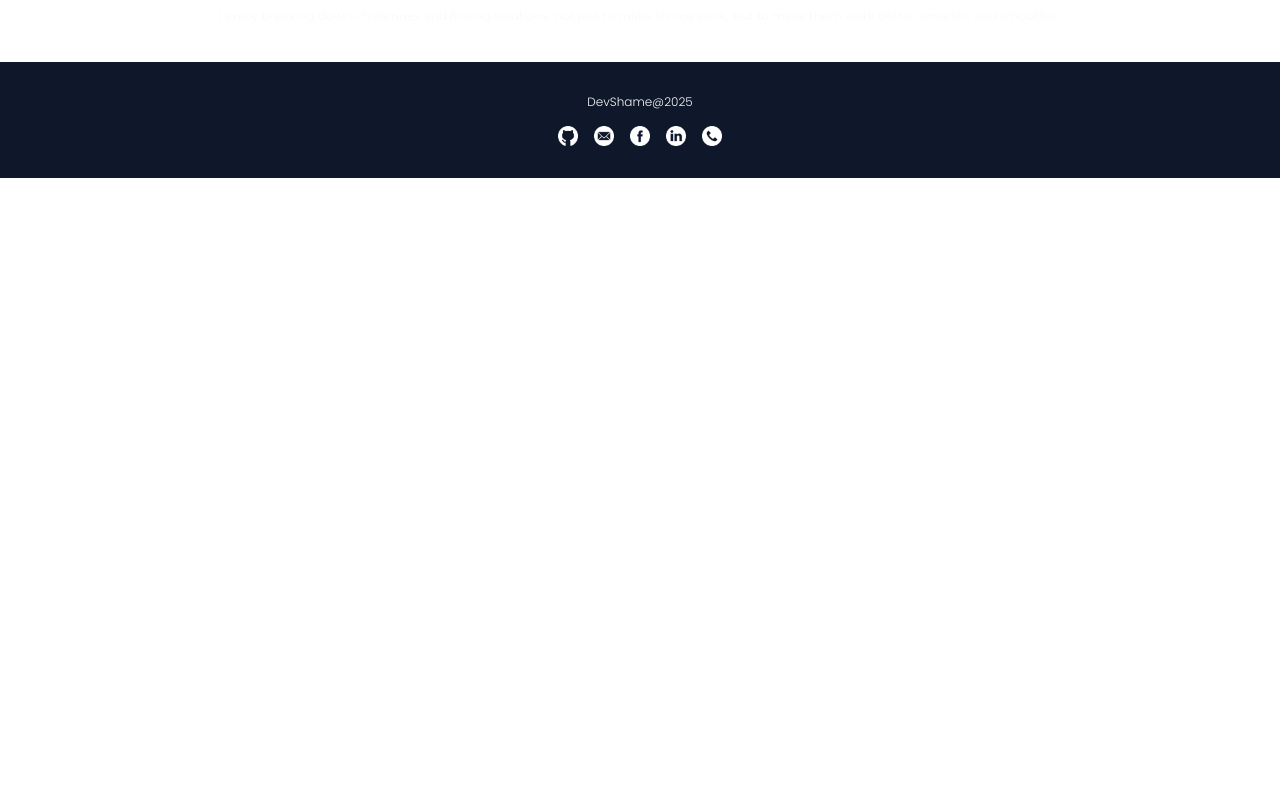
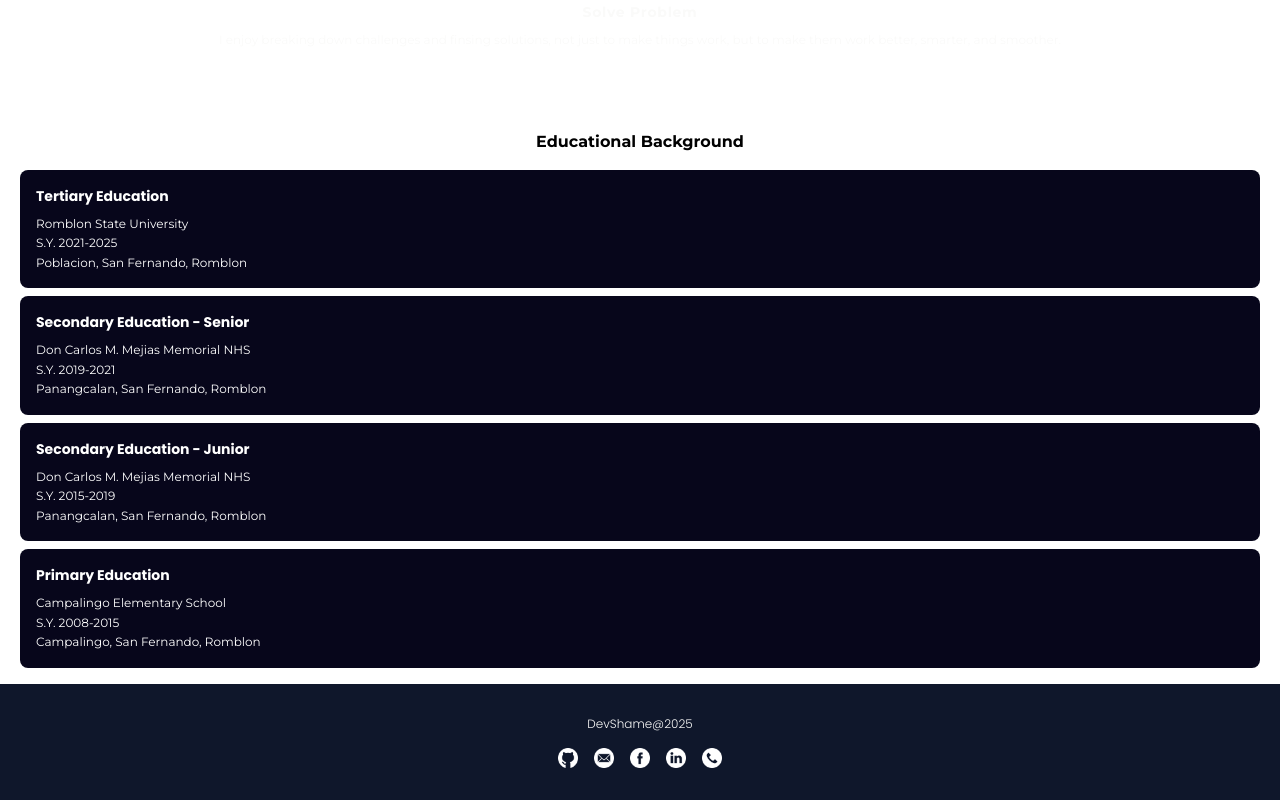
Before and after one commit to shameCanales/shame-portfolio, a React (Vite) app: page /about in a window 1280 px wide. Shown: the part 1833-2633 px from the top of the page. Before the commit the page ends 2011 px from the top, so only its background shows below. Built offline with nearby package versions, Linux system fonts and the light colour scheme; no server answers.

Commit message:
added education background section

```diff
--- /dev/null
+++ b/src/components/EducationCard.jsx
@@ -0,0 +1,14 @@
+export default function EducationCard({ title, year, name, address }) {
+  return (
+    <div className="bg-[#07061B] text-white p-4 rounded-lg">
+      <h1 className="poppins-bold text-sm">{title}</h1>
+      <p className="montserrat-regular text-xs leading-relaxed mt-2">
+        {name}
+        <br />
+        {year}
+        <br />
+        {address}
+      </p>
+    </div>
+  );
+}
--- a/src/pages/About.jsx
+++ b/src/pages/About.jsx
@@ -1,11 +1,13 @@
 import KnowMeBetter from "../sections/KnowMoreAbout";
 import CareerGoals from "../sections/CareerGoals";
+import Education from "../sections/Education";
 
 export default function About() {
   return (
     <>
       <KnowMeBetter />
       <CareerGoals />
+      <Education/>
     </>
   );
 }
--- a/src/sections/CareerGoals.jsx
+++ b/src/sections/CareerGoals.jsx
@@ -1,10 +1,11 @@
 import { careerGoals } from "../data";
 import GoalCard from "../components/GoalCard";
+import Subheading from "../ui/Subheading";
 
 export default function CareerGoals() {
   return (
     <div className="mt-12">
-      <h1 className="montserrat-bold text-center">My Career Goals</h1>
+      <Subheading>My Career Goals</Subheading>
 
       <div className="grid grid-cols-1 gap-4 mt-4">
         {careerGoals.map((careerGoal) => (
--- /dev/null
+++ b/src/sections/Education.jsx
@@ -0,0 +1,22 @@
+import { education } from "../data";
+import EducationCard from "../components/EducationCard";
+import Subheading from "../ui/Subheading";
+
+export default function Education() {
+  return (
+    <div className="">
+      <Subheading>Educational Background</Subheading>
+
+      <div className="grid grid-cols-1 gap-2 mt-4">
+        {education.map((educ) => (
+          <EducationCard
+            title={educ.title}
+            year={educ.schoolYear}
+            name={educ.schoolName}
+            address={educ.address}
+          />
+        ))}
+      </div>
+    </div>
+  );
+}
--- a/src/ui/Subheading.jsx
+++ b/src/ui/Subheading.jsx
@@ -1,3 +1,3 @@
 export default function Subheading({ children }) {
-  return <p className="text-center montserrat-bold text-sm mt-15">{children}</p>;
+  return <p className="text-center montserrat-bold  mt-15">{children}</p>;
 }
```
